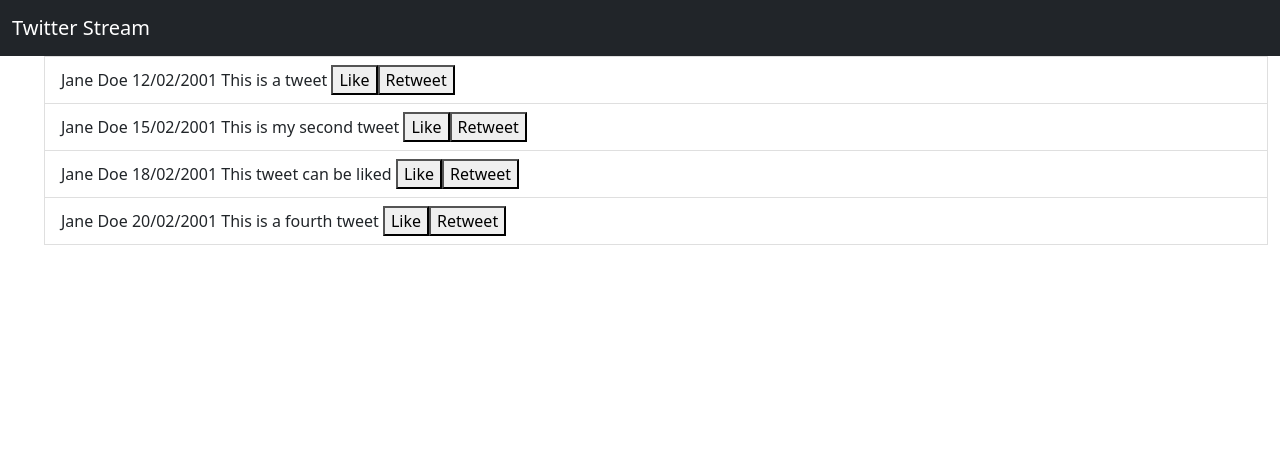
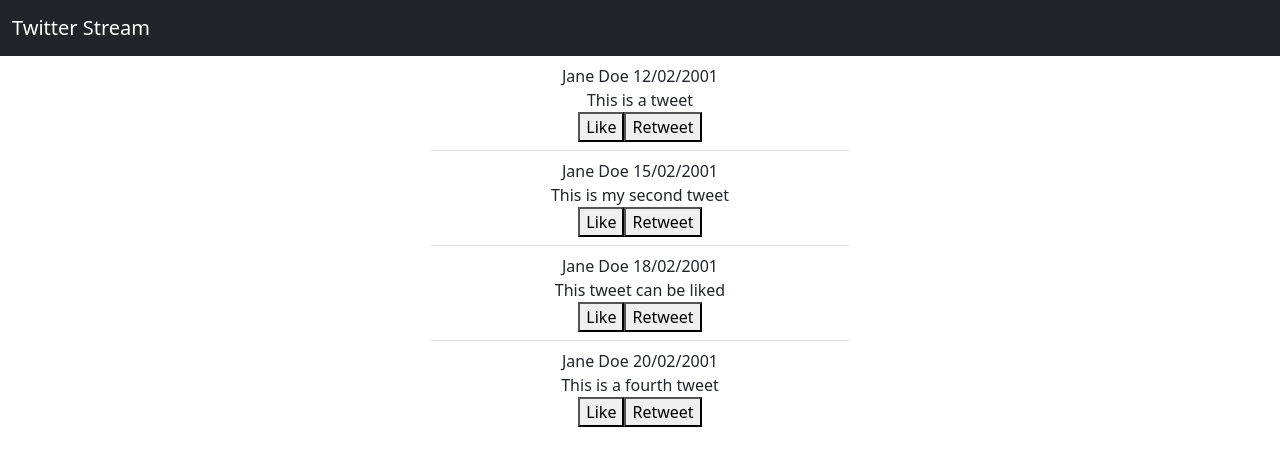
Before and after one commit to leanneminnock/TwitterClone, an Angular app: page / in a window 1280 px wide. Shown: the top 466 px of the page. Built offline with nearby package versions, Linux system fonts and the light colour scheme.

Commit message:
- renering tweets in centre of page

```diff
--- a/src/app/tweet-stream/tweet-stream.component.css
+++ b/src/app/tweet-stream/tweet-stream.component.css
@@ -0,0 +1,3 @@
+li{
+    text-align: center;
+}
--- a/src/app/tweet-stream/tweet-stream.component.html
+++ b/src/app/tweet-stream/tweet-stream.component.html
@@ -1,9 +1,11 @@
-<div>
-    <ul>
+<div class="col-md-4 offset-md-4">
+    <ul class="list-group list-group-flush">
         <li class="list-group-item list-group-item-action" *ngFor="let tweet of data.tweets">
             {{tweet.author}}
             {{tweet.publishDate | date:'dd/MM/yyyy'}}
+            <br>
             {{tweet.content}}
+            <br>
             <button>Like</button>
             <button>Retweet</button>
         </li>
```
